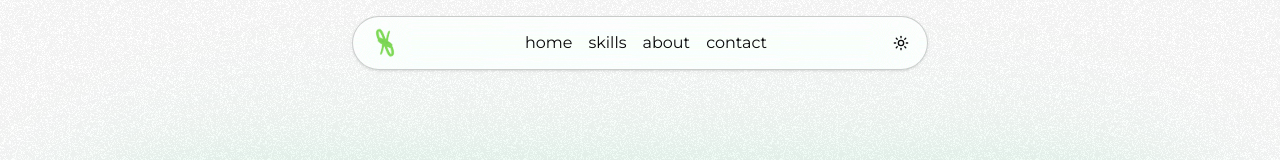
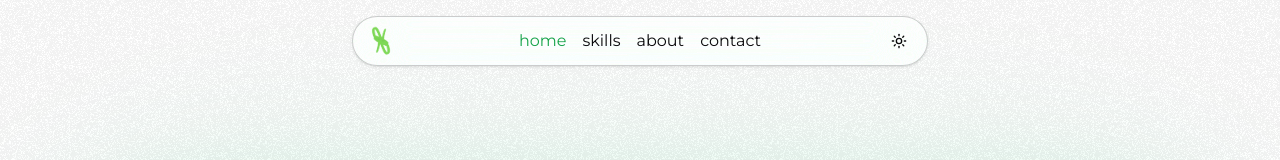
Before and after one commit to bryan308/personal-website, a Next.js app: page / in a window 1280 px wide. Shown: the top 160 px of the page. Built offline with nearby package versions, Linux system fonts and the light colour scheme.

Commit message:
feat: Refactor FloatingNav and ModeToggle components for improved styling and functionality

```diff
--- a/components/shared/nav.jsx
+++ b/components/shared/nav.jsx
@@ -1,14 +1,16 @@
 "use client"
 
+import { cn } from "@/lib/utils"
 import { useState, useEffect, useRef } from "react"
+import { usePathname } from "next/navigation"
+
 import { Menu, X } from "lucide-react"
+import logo from "@/public/images/logo.png"
 
+import Image from "next/image"
 import Link from "next/link"
 import { ModeToggle } from "./toggle-theme"
-import Image from "next/image"
-import { cn } from "@/lib/utils"
-
-import logo from "@/public/images/logo.png"
+import { Button } from "../ui/button"
 
 export default function FloatingNav() {
 	const [isMobileMenuOpen, setIsMobileMenuOpen] = useState(false)
@@ -30,7 +32,6 @@ export default function FloatingNav() {
 			}, 300)
 		}
 	}
-
 	useEffect(() => {
 		if (isMobileMenuOpen && menuRef.current) {
 			menuRef.current.style.animation = "slideDown 0.3s ease-out forwards"
@@ -53,15 +54,17 @@ export default function FloatingNav() {
 					"rounded-full shadow border border-foreground/20"
 				)}
 			>
-				<div className="container mx-auto px-2 py-2">
+				<div className="container mx-auto px-3 py-2">
 					<div className="flex items-center justify-between">
-						<Link
-							href="/"
-							className="text-2xl font-bold text-foreground"
-							onClick={toggleMobileMenu}
+						<Button
+							className="text-2xl font-bold rounded-full size-8 p-0"
+							variant="link"
+							onClick={closeMobileMenu}
+							asChild
 						>
+							<Link href="/">
 								<Image
-								className="mx-2"
+									// className="mx-2"
 									src={logo}
 									alt="logo"
 									width={32}
@@ -70,6 +73,7 @@ export default function FloatingNav() {
 									quality={100}
 								/>
 							</Link>
+						</Button>
 						<div className="hidden sm:flex items-center gap-4">
 							{navLinks.map((link) => (
 								<NavLink
@@ -97,13 +101,14 @@ export default function FloatingNav() {
 			{isMobileMenuOpen && (
 				<div
 					ref={menuRef}
-					className="w-fit ml-auto sm:hidden mt-2 bg-white/80 dark:bg-[#0a0a0a]/80 backdrop-saturate-[30] backdrop-blur-[24px] rounded-xl shadow border border-foreground/20 overflow-hidden"
+					className="w-full sm:hidden mt-4 bg-white/80 dark:bg-[#0a0a0a]/80 backdrop-saturate-[30] backdrop-blur-[24px] rounded-3xl shadow border border-foreground/20 overflow-hidden"
 				>
-					<div className="flex flex-col items-start space-y-2 pr-12 p-4 text-lg">
+					<div className="flex flex-col items-center text-center space-y-4 p-4 text-xl">
 						{navLinks.map((link) => (
 							<NavLink
 								key={link.href}
 								href={link.href}
+								className="w-full"
 								onClick={closeMobileMenu}
 							>
 								{link.label}
@@ -117,11 +122,23 @@ export default function FloatingNav() {
 	)
 }
 
-function NavLink({ href, children, onClick }) {
+function NavLink({ href, children, onClick, className }) {
+	const pathname = usePathname()
+
+	function currentPath() {
+		let style = "text-foreground"
+
+		if (pathname === href) {
+			style = "text-primary"
+		}
+
+		return style
+	}
+
 	return (
 		<Link
 			href={href}
-			className="text-foreground hover:text-foreground/90 transition-colors lowercase"
+			className={cn("hover:text-primary/90 transition-colors lowercase", currentPath(), className)}
 			onClick={onClick}
 		>
 			{children}
--- a/components/shared/toggle-theme.jsx
+++ b/components/shared/toggle-theme.jsx
@@ -26,12 +26,11 @@ export function ModeToggle() {
 	return (
 		<Button
 			variant="link"
-			size="icon"
-			className="text-foreground"
+			className="text-foreground rounded-full size-8 m-0 p-0"
 			onClick={() => setTheme(isLight ? "dark" : "light")}
 		>
-			<SunIcon className="h-[1.2rem] w-[1.2rem] rotate-0 scale-100 transition-all dark:-rotate-90 dark:scale-0" />
-			<MoonIcon className="absolute h-[1.2rem] w-[1.2rem] rotate-90 scale-0 transition-all dark:rotate-0 dark:scale-100" />
+			<SunIcon className="size-8 rotate-0 scale-100 transition-all dark:-rotate-90 dark:scale-0" />
+			<MoonIcon className="absolute size-8 rotate-90 scale-0 transition-all dark:rotate-0 dark:scale-100" />
 			<span className="sr-only">Toggle theme</span>
 		</Button>
 	)
```
Lines whose indentation alone changed are shown as unchanged.
